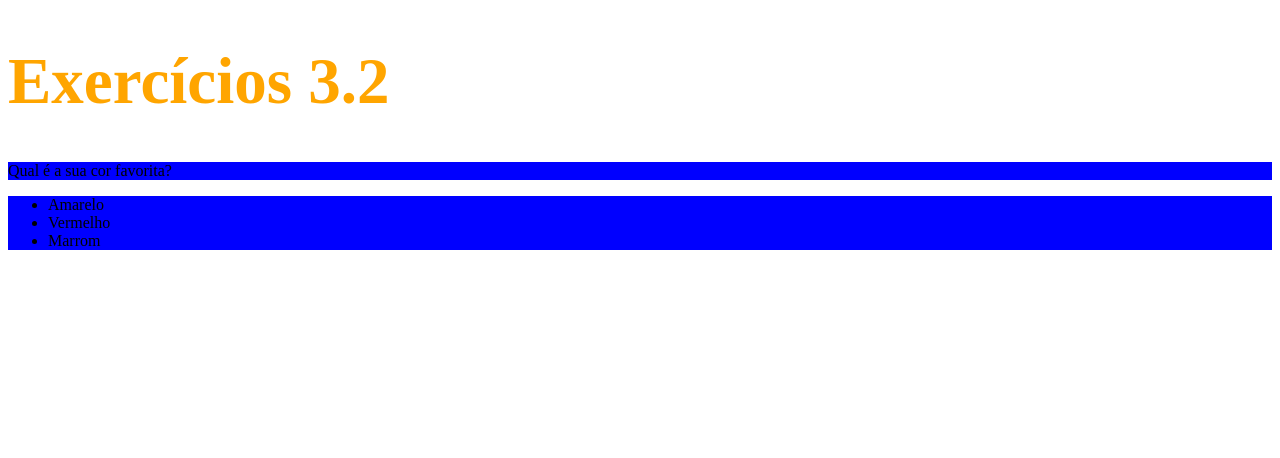
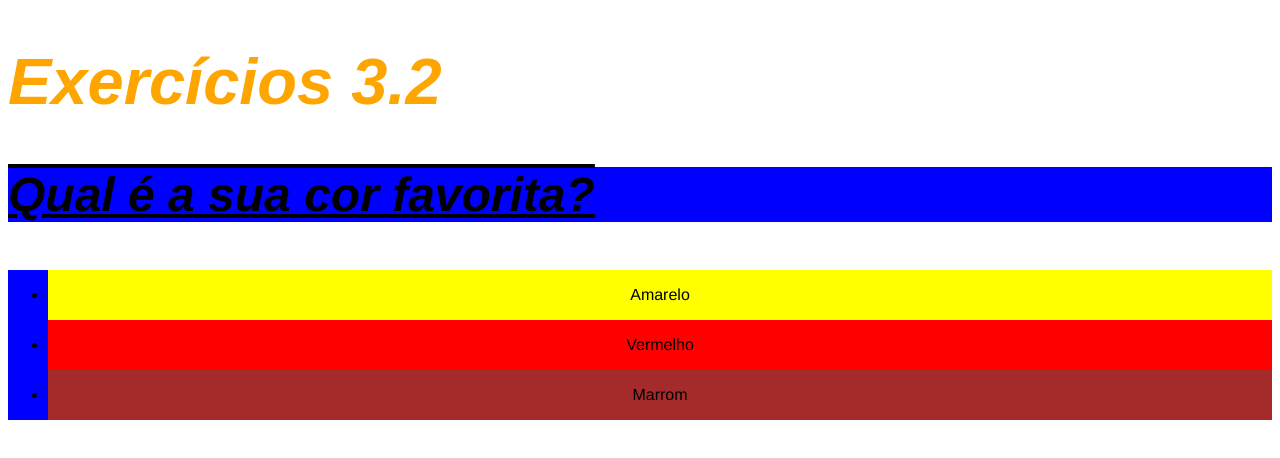
Before and after one commit to FaelCaporali/Trybe_git, a website: page hard-exercicios/mod1/bloco3/aula3.2/index.html in a window 1280 px wide. Drawn offline with Linux system fonts and the light colour scheme.

Commit message:
aba propriedades de texto no css completa

```diff
--- a/hard-exercicios/mod1/bloco3/aula3.2/index.html
+++ b/hard-exercicios/mod1/bloco3/aula3.2/index.html
@@ -4,9 +4,18 @@
     <meta charset="UTF-8">
     <title>HTML</title>
     <style>
+        body {
+            font-size: 16px;
+            font-family: 'Franklin Gothic Medium', 'Arial Narrow', Arial, sans-serif;
+
+
+        }
         h1 {
             font-size:65px;
+            font-family: sans-serif;
             color:orange;
+            font-style: oblique;
+
         }
         ul {
             background-color: rgb(233, 27, 27);
@@ -14,8 +23,30 @@
         .classe1 {
             background-color: blue;
         }
-<! - O objetivo do exercício é conflitar mesmo? ->
+        p {
+            font-weight: 600;
+            font-size: 3em;
+            font-style: italic;
+            text-decoration:overline underline;
+        }
+        li {
+            line-height: 50px;
+            text-align: center;
+            text-decoration:dotted;
+        }
+        #am {
+            background-color: yellow;
+        }
+        #ver {
+            background-color: red;
+        }
+        #ma {
+            background-color: brown;
+        }
+
     </style>
+
+<! - O objetivo do ultimo exercício na primeira parte é conflitar mesmo? ->
 
 
 
@@ -27,9 +58,9 @@
     <h1>Exercícios 3.2</h1>
     <p class="classe1" >Qual é a sua cor favorita?</p>
     <ul class="classe1">
-      <li>Amarelo</li>
-      <li>Vermelho</li>
-      <li>Marrom</li>
+      <li id="am">Amarelo</li>
+      <li id="ver">Vermelho</li>
+      <li id="ma">Marrom</li>
     </ul>
   </body>
 </html>
```
